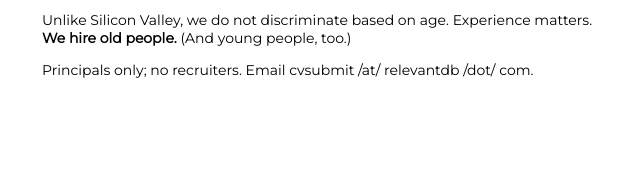
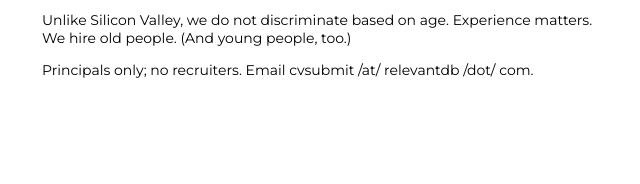
Before and after one commit to RelevantDB/RelevantDB_old_website, a plain HTML site: page docs/careers.html in a window 1280 px wide. Shown: the part 444-628 px from the top of the page, 314-954 px from the left. Drawn offline with Linux system fonts and the light colour scheme.

Commit message:
Update careers.html

```diff
--- a/docs/careers.html
+++ b/docs/careers.html
@@ -82,7 +82,7 @@ to quit your day job to do this gig; we'll work around your schedule.
 </p>
 
 <p>
-Unlike Silicon Valley, we do not discriminate based on age. Experience matters. <strong>We hire old people.</strong> (And young people, too.)
+Unlike Silicon Valley, we do not discriminate based on age. Experience matters. We hire old people. (And young people, too.)
 </p>
 
 <p>
```
